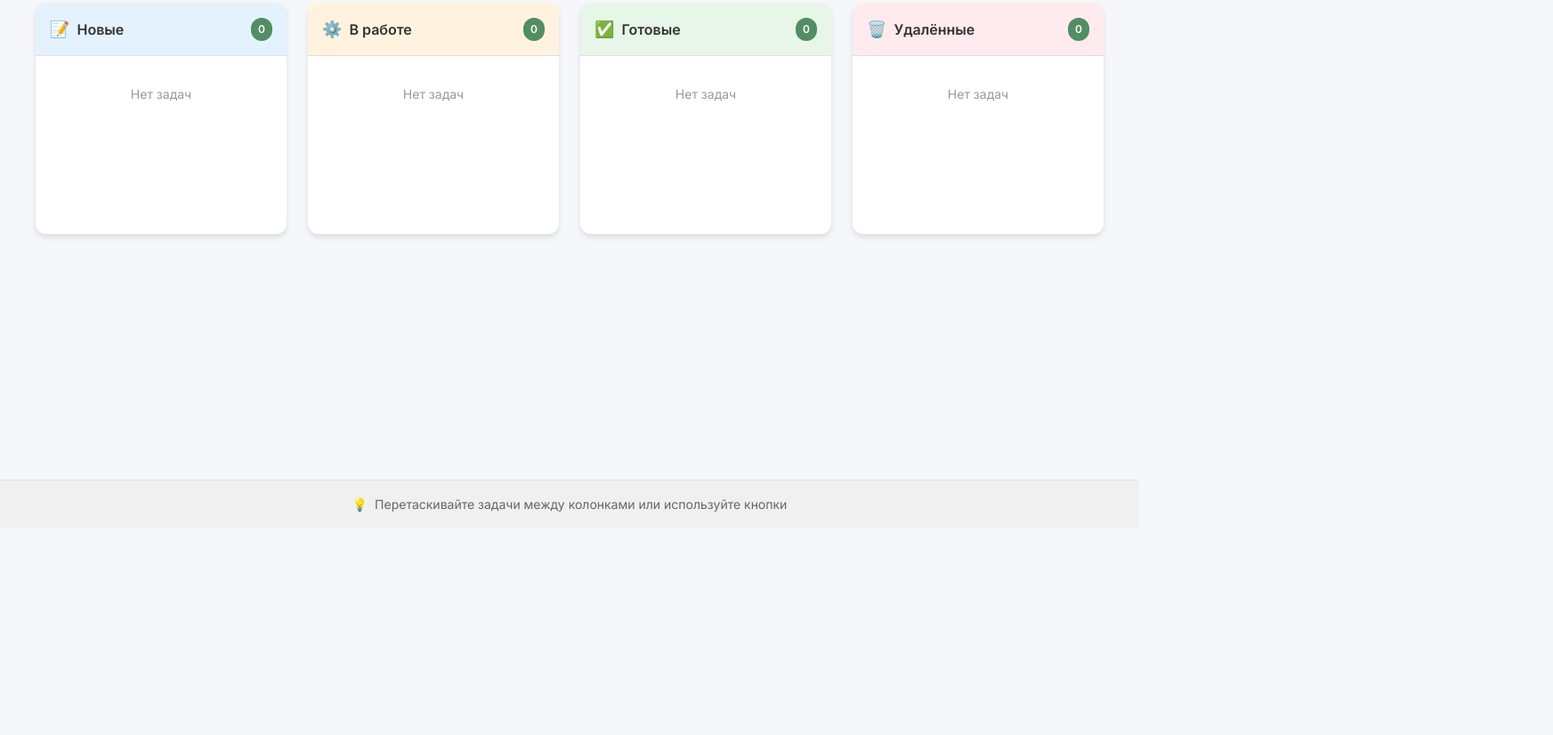
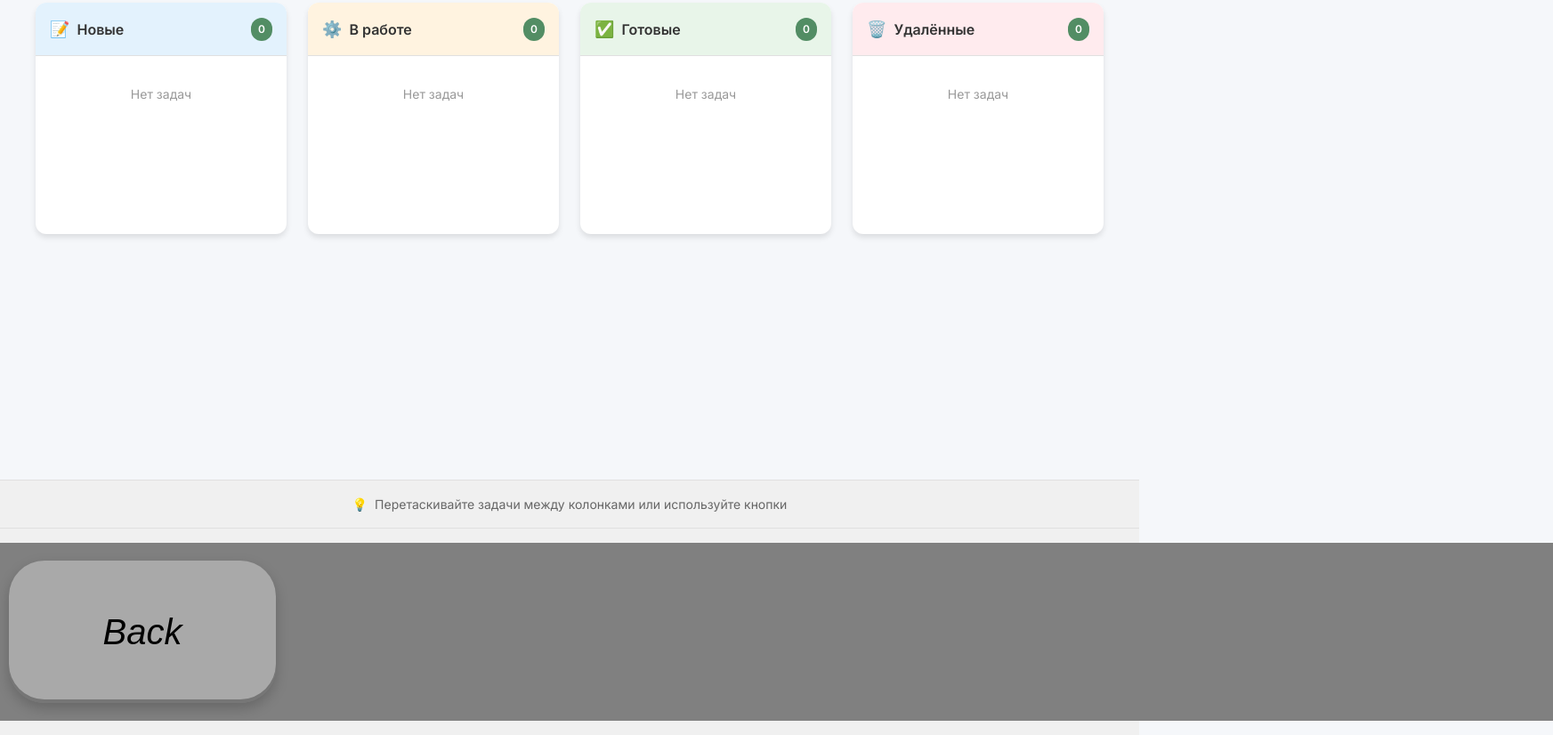
Before and after one commit to Arseniy-Shablyko/Working_Space, a plain HTML site: page index(ToDoList).html in a window 1280 px wide. Shown: the part 207-1033 px from the top of the page at 89% size, 1745 px wide, since content can reach past the window. Before the commit the page ends 800 px from the top, so only its background shows below. Drawn offline with Linux system fonts and the light colour scheme.

Commit message:
Add files via upload

```diff
--- a/index(ToDoList).html
+++ b/index(ToDoList).html
@@ -181,6 +181,12 @@
     <!-- Toast Notifications -->
     <div class="toast-container" id="toastContainer" aria-live="polite" aria-atomic="true"></div>
 
+    <footer class="footer">
+        <div class="footer-conteiner">
+            <button class="footer-button" id="back-b">Back</button>
+        </div>
+    </footer>
+
     <script type="module" src="script(ToDoList).js"></script>
 </body>
 </html>
--- a/script(Calculator).js
+++ b/script(Calculator).js
@@ -135,3 +135,7 @@ equals.addEventListener('click', function(){
     inputRow.textContent += result.toString();
     operations.length = 0;
 });
+
+document.getElementById('back-b').addEventListener('click', function(){
+    window.location.href = 'index.html';
+});
--- a/script(ToDoList).js
+++ b/script(ToDoList).js
@@ -547,3 +547,7 @@
         init();
     }
 })();
+
+document.getElementById('back-b').addEventListener('click', function(){
+    window.location.href = 'index.html';
+});
--- a/script.js
+++ b/script.js
@@ -1,3 +1,7 @@
 document.getElementById('calc-button').addEventListener('click', function(){
     window.location.href = 'index(Calculator).html';
 });
+
+document.getElementById('todolist-button').addEventListener('click', function(){
+    window.location.href = 'index(ToDoList).html';
+});
--- a/style(Calculator).css
+++ b/style(Calculator).css
@@ -106,8 +106,27 @@
 
 .footer-conteiner{
     width: 1745px;
-    height: 50px;
+    height: 200px;
     background-color: #808080;
     display: flex;
     align-items: center;
 }
+
+.footer-button{
+    margin-left: 10px;
+    width: 300px;
+    height: 160px;
+    font-size: 40px;
+    border-radius: 40px;
+    font-style: italic;
+    border: 0ch;
+    background-color: #A9A9A9;
+    box-shadow: inset 0px -4px 0px rgba(0, 0, 0, 0.3),
+    0px 6px 15px rgba(0, 0, 0, 0.2);
+}
+
+.footer-button:active{
+    box-shadow: inset 0px 4px 0px rgba(0, 0, 0, 0.3),
+    0px 2px 5px rgba(0, 0, 0, 0.2);
+    transform: translateY(4px);
+}
--- a/style(ToDoList).css
+++ b/style(ToDoList).css
@@ -615,3 +615,30 @@ body {
         border-width: 2px;
     }
 }
+
+.footer-conteiner{
+    width: 1745px;
+    height: 200px;
+    background-color: #808080;
+    display: flex;
+    align-items: center;
+}
+
+.footer-button{
+    margin-left: 10px;
+    width: 300px;
+    height: 160px;
+    font-size: 40px;
+    border-radius: 40px;
+    font-style: italic;
+    border: 0ch;
+    background-color: #A9A9A9;
+    box-shadow: inset 0px -4px 0px rgba(0, 0, 0, 0.3),
+    0px 6px 15px rgba(0, 0, 0, 0.2);
+}
+
+.footer-button:active{
+    box-shadow: inset 0px 4px 0px rgba(0, 0, 0, 0.3),
+    0px 2px 5px rgba(0, 0, 0, 0.2);
+    transform: translateY(4px);
+}
```
Also changed, not shown: index(Calculator).html (+1 -1 lines), index.html (+1 -1 lines).
